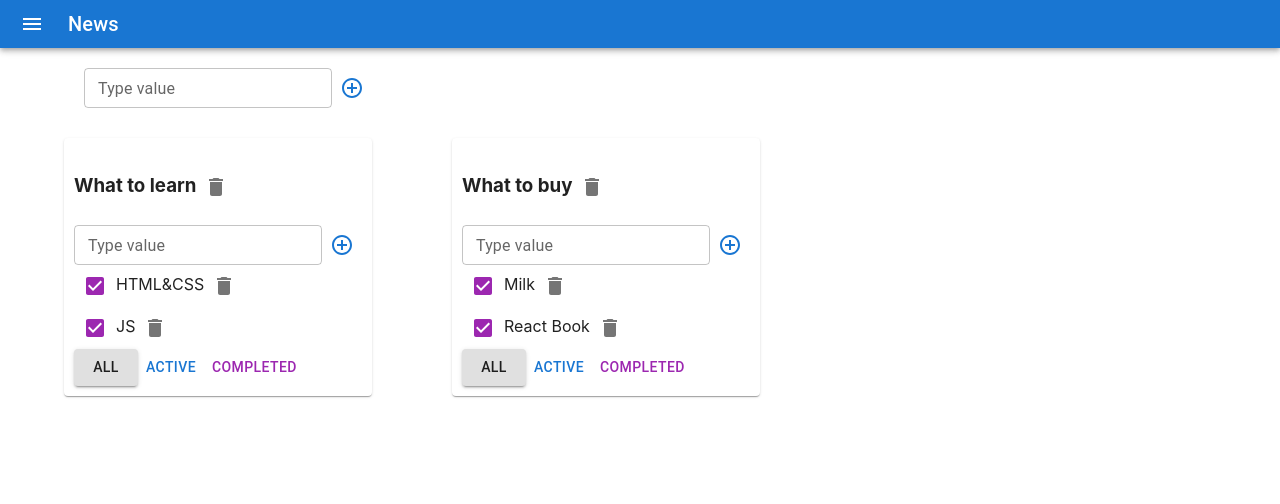
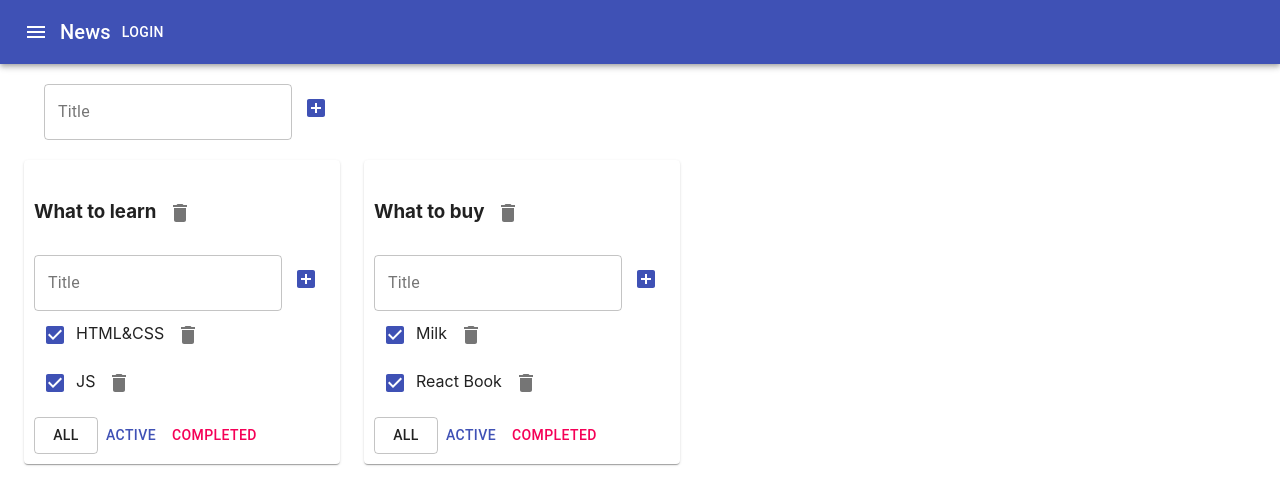
Before and after one commit to YarGromov/ToDoList_Project, a React (Create React App) app in the folder my-app/: page / in a window 1280 px wide. Shown: the top 504 px of the page. Built offline with nearby package versions, Linux system fonts and the light colour scheme.

Commit message:
userReducer

```diff
--- a/my-app/package.json
+++ b/my-app/package.json
@@ -3,10 +3,8 @@
   "version": "0.1.0",
   "private": true,
   "dependencies": {
-    "@emotion/react": "^11.10.4",
-    "@emotion/styled": "^11.10.4",
-    "@mui/icons-material": "^5.10.3",
-    "@mui/material": "^5.10.3",
+    "@material-ui/core": "^4.10.1",
+    "@material-ui/icons": "^4.9.1",
     "@testing-library/jest-dom": "^4.2.4",
     "@testing-library/react": "^9.3.2",
     "@testing-library/user-event": "^7.1.2",
--- a/my-app/src/AddItemForm.tsx
+++ b/my-app/src/AddItemForm.tsx
@@ -1,6 +1,6 @@
 import React, {ChangeEvent, KeyboardEvent, useState} from 'react';
-import {Button, IconButton, TextField} from "@mui/material";
-import {ControlPoint} from "@mui/icons-material";
+import {Box, Button, FormControl, IconButton, TextField} from '@material-ui/core';
+import {AddBox} from '@material-ui/icons';
 
 type AddItemFormPropsType = {
     addItem: (title: string) => void
@@ -32,17 +32,16 @@ export function AddItemForm(props: AddItemFormPropsType) {
     }
 
     return <div>
-        <TextField value={title}
-               onChange={onChangeHandler}
-               onKeyPress={onKeyPressHandler}
-               error={!!error}
-               size='small'
-               label={'Type value'}
-                helperText={error}
+        <TextField variant="outlined"
+                   error={!!error}
+                   value={title}
+                   onChange={onChangeHandler}
+                   onKeyPress={onKeyPressHandler}
+                   label="Title"
+                   helperText={error}
         />
-        <IconButton onClick={addItem}   color={'primary'}>
-            <ControlPoint/>
+        <IconButton color="primary" onClick={addItem}>
+            <AddBox />
         </IconButton>
-
     </div>
 }
--- a/my-app/src/App.tsx
+++ b/my-app/src/App.tsx
@@ -3,8 +3,8 @@ import './App.css';
 import {TaskType, Todolist} from './Todolist';
 import {v1} from 'uuid';
 import {AddItemForm} from './AddItemForm';
-import {AppBar, Container, Grid, IconButton, Paper, Toolbar, Typography} from "@mui/material";
-import {Menu} from "@mui/icons-material";
+import {AppBar, Button, Container, Grid, IconButton, Paper, Toolbar, Typography} from '@material-ui/core';
+import {Menu} from '@material-ui/icons';
 
 export type FilterValuesType = "all" | "active" | "completed";
 type TodolistType = {
@@ -19,6 +19,25 @@ type TasksStateType = {
 
 
 function App() {
+    let todolistId1 = v1();
+    let todolistId2 = v1();
+
+    let [todolists, setTodolists] = useState<Array<TodolistType>>([
+        {id: todolistId1, title: "What to learn", filter: "all"},
+        {id: todolistId2, title: "What to buy", filter: "all"}
+    ])
+
+    let [tasks, setTasks] = useState<TasksStateType>({
+        [todolistId1]: [
+            {id: v1(), title: "HTML&CSS", isDone: true},
+            {id: v1(), title: "JS", isDone: true}
+        ],
+        [todolistId2]: [
+            {id: v1(), title: "Milk", isDone: true},
+            {id: v1(), title: "React Book", isDone: true}
+        ]
+    });
+
     function removeTask(id: string, todolistId: string) {
         //достанем нужный массив по todolistId:
         let todolistTasks = tasks[todolistId];
@@ -36,14 +55,6 @@ function App() {
         tasks[todolistId] = [task, ...todolistTasks];
         // засетаем в стейт копию объекта, чтобы React отреагировал перерисовкой
         setTasks({...tasks});
-    }
-
-    function changeFilter(value: FilterValuesType, todolistId: string) {
-        let todolist = todolists.find(tl => tl.id === todolistId);
-        if (todolist) {
-            todolist.filter = value;
-            setTodolists([...todolists])
-        }
     }
 
     function changeStatus(id: string, isDone: boolean, todolistId: string) {
@@ -72,6 +83,14 @@ function App() {
         }
     }
 
+    function changeFilter(value: FilterValuesType, todolistId: string) {
+        let todolist = todolists.find(tl => tl.id === todolistId);
+        if (todolist) {
+            todolist.filter = value;
+            setTodolists([...todolists])
+        }
+    }
+
     function removeTodolist(id: string) {
         // засунем в стейт список тудулистов, id которых не равны тому, который нужно выкинуть
         setTodolists(todolists.filter(tl => tl.id != id));
@@ -91,25 +110,6 @@ function App() {
         }
     }
 
-    let todolistId1 = v1();
-    let todolistId2 = v1();
-
-    let [todolists, setTodolists] = useState<Array<TodolistType>>([
-        {id: todolistId1, title: "What to learn", filter: "all"},
-        {id: todolistId2, title: "What to buy", filter: "all"}
-    ])
-
-    let [tasks, setTasks] = useState<TasksStateType>({
-        [todolistId1]: [
-            {id: v1(), title: "HTML&CSS", isDone: true},
-            {id: v1(), title: "JS", isDone: true}
-        ],
-        [todolistId2]: [
-            {id: v1(), title: "Milk", isDone: true},
-            {id: v1(), title: "React Book", isDone: true}
-        ]
-    });
-
     function addTodolist(title: string) {
         let newTodolistId = v1();
         let newTodolist: TodolistType = {id: newTodolistId, title: title, filter: 'all'};
@@ -123,20 +123,21 @@ function App() {
     return (
         <div className="App">
             <AppBar position="static">
-                <Toolbar variant="dense">
-                    <IconButton edge="start" color="inherit" aria-label="menu" sx={{mr: 2}}>
+                <Toolbar>
+                    <IconButton edge="start" color="inherit" aria-label="menu">
                         <Menu/>
                     </IconButton>
-                    <Typography variant="h6" color="inherit" component="div">
+                    <Typography variant="h6">
                         News
                     </Typography>
+                    <Button color="inherit">Login</Button>
                 </Toolbar>
             </AppBar>
             <Container fixed>
-                <Grid container style={{padding: '20px'}}>
+                <Grid container style={{padding: "20px"}}>
                     <AddItemForm addItem={addTodolist}/>
                 </Grid>
-                <Grid container spacing={10}>
+                <Grid container spacing={3}>
                     {
                         todolists.map(tl => {
                             let allTodolistTasks = tasks[tl.id];
@@ -150,7 +151,7 @@ function App() {
                             }
 
                             return <Grid item>
-                                <Paper style={{ padding: '10px', marginTop: '10px'}}>
+                                <Paper style={{padding: "10px"}}>
                                     <Todolist
                                         key={tl.id}
                                         id={tl.id}
--- a/my-app/src/EditableSpan.tsx
+++ b/my-app/src/EditableSpan.tsx
@@ -1,5 +1,5 @@
 import React, {ChangeEvent, useState} from 'react';
-import {TextField} from "@mui/material";
+import {TextField} from '@material-ui/core';
 
 type EditableSpanPropsType = {
     value: string
@@ -23,6 +23,6 @@ export function EditableSpan(props: EditableSpanPropsType) {
     }
 
     return editMode
-        ? <TextField value={title} onChange={changeTitle} autoFocus onBlur={activateViewMode}/>
+        ?    <TextField value={title} onChange={changeTitle} autoFocus onBlur={activateViewMode} />
         : <span onDoubleClick={activateEditMode}>{props.value}</span>
 }
--- a/my-app/src/TodoList.tsx
+++ b/my-app/src/TodoList.tsx
@@ -2,8 +2,8 @@ import React, {ChangeEvent} from 'react';
 import {FilterValuesType} from './App';
 import {AddItemForm} from './AddItemForm';
 import {EditableSpan} from './EditableSpan';
-import {Button, Checkbox, IconButton} from "@mui/material";
-import {Delete} from "@mui/icons-material";
+import {Button, Checkbox, IconButton} from '@material-ui/core';
+import {Delete} from '@material-ui/icons';
 
 export type TaskType = {
     id: string
@@ -43,7 +43,7 @@ export function Todolist(props: PropsType) {
 
     return <div>
         <h3> <EditableSpan value={props.title} onChange={changeTodolistTitle} />
-            <IconButton  onClick={removeTodolist}>
+            <IconButton onClick={removeTodolist}>
                 <Delete />
             </IconButton>
         </h3>
@@ -62,24 +62,33 @@ export function Todolist(props: PropsType) {
 
 
                     return <div key={t.id} className={t.isDone ? "is-done" : ""}>
-                        <Checkbox  onChange={onChangeHandler} checked={t.isDone} color="secondary"/>
+                        <Checkbox
+                            checked={t.isDone}
+                            color="primary"
+                            onChange={onChangeHandler}
+                        />
+
                         <EditableSpan value={t.title} onChange={onTitleChangeHandler} />
-                        <IconButton  onClick={onClickHandler}>
+                        <IconButton onClick={onClickHandler}>
                             <Delete />
                         </IconButton>
                     </div>
                 })
             }
         </div>
-        <div>
-            <Button color={'inherit'} variant={props.filter === 'all' ? "contained" : "text"}
-                    onClick={onAllClickHandler}>All
+        <div style={{ paddingTop: "10px"}}>
+            <Button variant={props.filter === 'all' ? 'outlined' : 'text'}
+                    onClick={onAllClickHandler}
+                    color={'default'}
+            >All
             </Button>
-            <Button color={'primary'} variant={props.filter === 'active' ? "contained" : "text"}
-                    onClick={onActiveClickHandler}>Active
+            <Button variant={props.filter === 'active' ? 'outlined' : 'text'}
+                    onClick={onActiveClickHandler}
+                    color={'primary'}>Active
             </Button>
-            <Button color={'secondary'} variant={props.filter === 'completed' ? "contained" : "text"}
-                    onClick={onCompletedClickHandler}>Completed
+            <Button variant={props.filter === 'completed' ? 'outlined' : 'text'}
+                    onClick={onCompletedClickHandler}
+                    color={'secondary'}>Completed
             </Button>
         </div>
     </div>
```
Also changed, not shown: my-app/src/App.css (+21 -19 lines), my-app/src/state/user-reducer.ts (added, +23 -0 lines), 1 other file (tests, documents, lock files or other folders).
